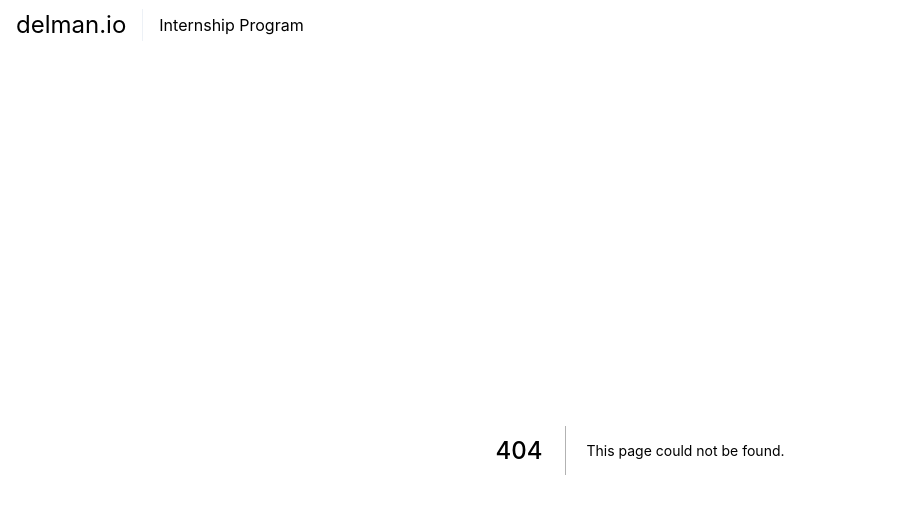
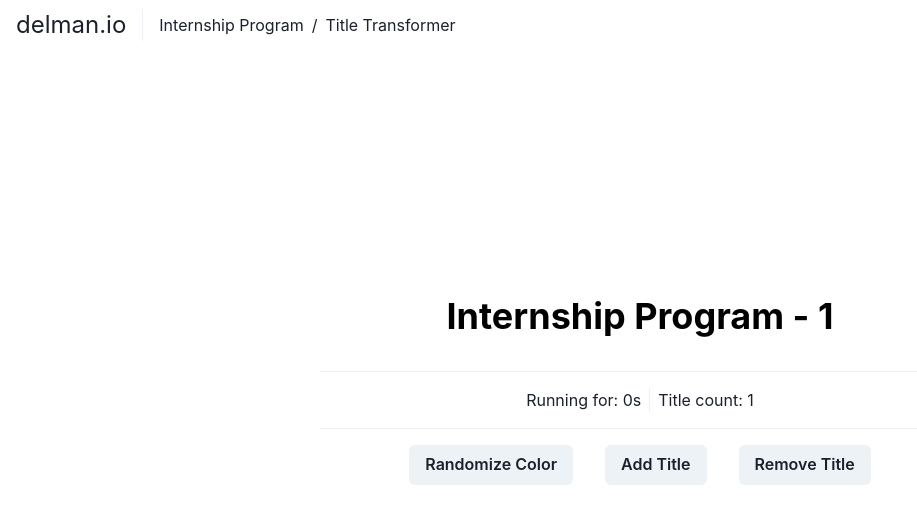
Before and after one commit to alvinmdj/DelmanInternship-Alvin, a Next.js app: page /change-title in a window 1280 px wide. Before the commit this address had no page. Shown: the top 524 px of the page, without its empty margins (0-917 px from the left). Built offline with nearby package versions, Linux system fonts and the light colour scheme.

Commit message:
Finish title transformer

```diff
--- a/components/Metatags.tsx
+++ b/components/Metatags.tsx
@@ -8,7 +8,7 @@ interface MetatagsProps {
 const Metatags = ({ title, desc }: MetatagsProps) => {
   return (
     <Head>
-      <title>delman.io | {title}</title>
+      <title>{`delman.io | ${title}`}</title>
       <meta name="description" content={desc} />
       <link rel="icon" href="/favicon.ico" />
     </Head>
--- a/components/Navbar.tsx
+++ b/components/Navbar.tsx
@@ -9,7 +9,11 @@ import {
 } from '@chakra-ui/react'
 import NextLink from 'next/link'
 
-const Navbar = () => {
+interface NavbarProps {
+  current?: 'change-title' | 'fetching'
+}
+
+const Navbar = ({ current }: NavbarProps) => {
   return (
     <HStack>
       <Center height="50px" gap="1rem">
@@ -19,8 +23,20 @@ const Navbar = () => {
         <Divider orientation="vertical" height="2rem" />
         <Breadcrumb>
           <BreadcrumbItem>
-            <BreadcrumbLink as={NextLink} href="/">Internship Program</BreadcrumbLink>
+            <NextLink href='/'>
+              <BreadcrumbLink>Internship Program</BreadcrumbLink>
+            </NextLink>
           </BreadcrumbItem>
+          {current === 'change-title' && (
+            <BreadcrumbItem>
+              <span>Title Transformer</span>
+            </BreadcrumbItem>
+          )}
+          {current === 'fetching' && (
+            <BreadcrumbItem>
+              <span>User Fetcher</span>
+            </BreadcrumbItem>
+          )}
         </Breadcrumb>
       </Center>
     </HStack>
--- /dev/null
+++ b/components/TitleTransformer.tsx
@@ -0,0 +1,79 @@
+import { Button, Divider, Heading, HStack, Stack, Text } from '@chakra-ui/react'
+import { useState } from 'react'
+
+const TitleTransformer = () => {
+  const [runningFor, setRunningFor] = useState(0)
+  const [intervalId, setIntervalId] = useState(0)
+  const [titleCount, setTitleCount] = useState(1)
+
+  const handleTitleCount = (type: 'add' | 'remove') => {
+    if (type === 'add') setTitleCount(titleCount + 1)
+    else setTitleCount(titleCount - 1)
+  }
+
+  const handleColorChange = () => {
+    if(intervalId) {
+      clearInterval(intervalId)
+      setRunningFor(0)
+      setIntervalId(0)
+      return
+    }
+
+    const newIntervalId = setInterval(() => {
+      setRunningFor(prevRunningFor => prevRunningFor + 1)
+    }, 1000)
+    setIntervalId(Number(newIntervalId))
+  }
+
+  return (
+    <>
+      {renderTitle(titleCount, runningFor)}
+      <Divider />
+      <HStack>
+        <Text>Running for: {runningFor}s</Text>
+        <Divider orientation="vertical" />
+        <Text>Title count: {titleCount}</Text>
+      </HStack>
+      <Divider />
+      <Stack direction="row" spacing={8} align="center">
+        <Button onClick={handleColorChange} colorScheme="gray" variant="solid">
+          {intervalId ? 'Clear Color' : 'Randomize Color'}
+        </Button>
+        <Button onClick={() => handleTitleCount("add")} colorScheme="gray" variant="solid" disabled={titleCount === 5}>
+          Add Title
+        </Button>
+        <Button onClick={() => handleTitleCount("remove")} colorScheme="gray" variant="solid" disabled={titleCount === 1}>
+          Remove Title
+        </Button>
+      </Stack>
+    </>
+  )
+}
+
+const generateRandomColor = () => {
+  const letters = '0123456789ABCDEF';
+  let color = '#';
+  for (let i = 0; i < 6; i++) {
+    color += letters[Math.floor(Math.random() * 16)];
+  }
+  return color;
+}
+
+const renderTitle = (count: number, runningFor: number) => {
+  let title = []
+  for (let i = 0; i < count; i++) {
+    title.push(
+      <Heading
+        key={i}
+        textAlign="center"
+        mb="1rem"
+        color={runningFor ? generateRandomColor() : '#000'}
+      >
+        Internship Program - {i + 1}
+      </Heading>
+    )
+  }
+  return title
+}
+
+export default TitleTransformer
--- a/pages/_app.tsx
+++ b/pages/_app.tsx
@@ -1,13 +1,11 @@
 import '../styles/globals.css'
 import type { AppProps } from 'next/app'
 import { ChakraProvider, Container } from '@chakra-ui/react'
-import Navbar from '../components/Navbar'
 
 function MyApp({ Component, pageProps }: AppProps) {
   return (
     <ChakraProvider>
       <Container h="100vh" maxW="9xl">
-        <Navbar />
         <Component {...pageProps} />
       </Container>
     </ChakraProvider>
--- /dev/null
+++ b/pages/change-title.tsx
@@ -0,0 +1,18 @@
+import { Container } from '@chakra-ui/react'
+import Metatags from '../components/Metatags'
+import Navbar from '../components/Navbar'
+import TitleTransformer from '../components/TitleTransformer'
+
+const ChangeTitle = () => {
+  return (
+    <>
+      <Metatags title="Title Transformer" desc="A simple title transformation panel" />
+      <Navbar current="change-title" />
+      <Container h="85%" maxW="2xl" display="flex" flexDir="column" justifyContent="center" alignItems="center" gap="1rem">
+        <TitleTransformer />
+      </Container>
+    </>
+  )
+}
+
+export default ChangeTitle
--- a/pages/index.tsx
+++ b/pages/index.tsx
@@ -2,11 +2,13 @@ import { Container, Divider, Heading } from '@chakra-ui/react'
 import type { NextPage } from 'next'
 import Metatags from '../components/Metatags'
 import Menu from '../components/Menu'
+import Navbar from '../components/Navbar'
 
 const Home: NextPage = () => {
   return (
     <>
       <Metatags title="Home" desc="Main Menu" />
+      <Navbar />
       <Container h="85%" maxW="2xl" display="flex" flexDir="column" justifyContent="center" gap="2rem">
         <Heading textAlign="center">Internship Program</Heading>
         <Divider />
```
